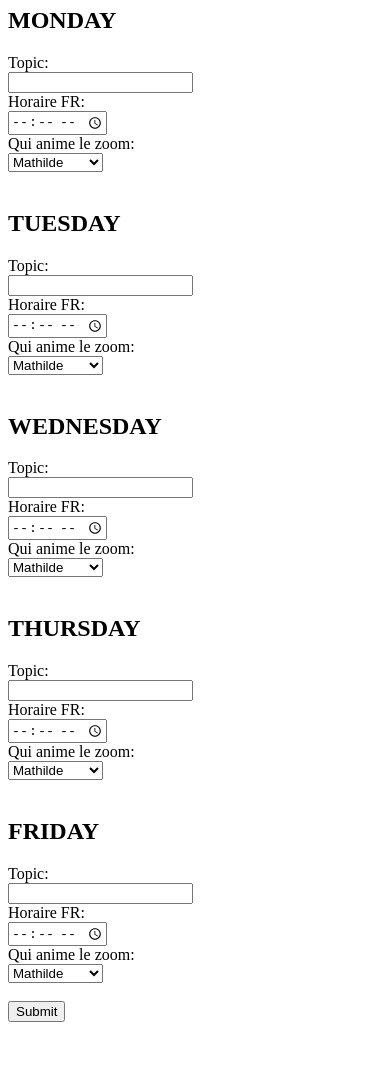
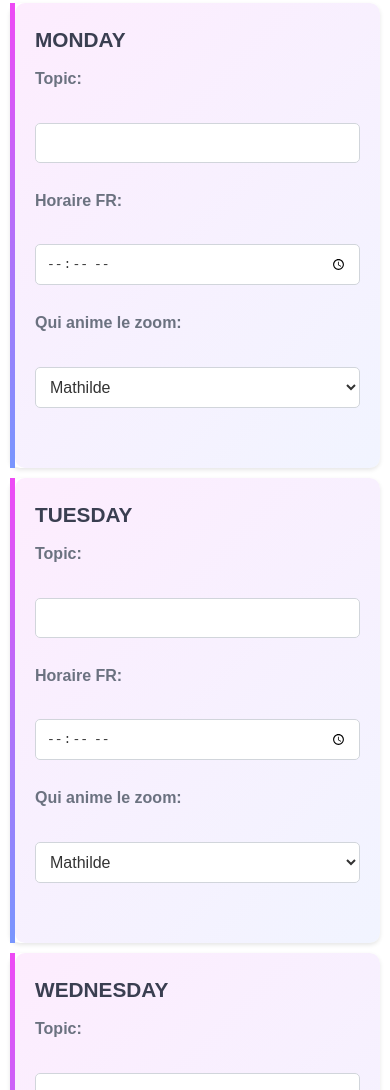
Before and after one commit to MarionYonyon/lasource, a website: page index.html in a window 390 px wide. Shown: the part 73-1163 px from the top of the page. Before the commit the page ends 1103 px from the top, so only its background shows below. Drawn offline with Linux system fonts and the light colour scheme.

Commit message:
adding CSS Styling on index page

```diff
--- a/index.html
+++ b/index.html
@@ -1,7 +1,10 @@
 <!DOCTYPE html>
 <html lang="en">
   <head>
+    <meta charset="UTF-8">
+    <meta name="viewport" content="width=device-width, initial-scale=1.0">
     <title>Mandala Semaine</title>
+    <link rel="stylesheet" href="styles.css">
   </head>
 
   <body>
--- /dev/null
+++ b/styles.css
@@ -0,0 +1,180 @@
+/* Reset some default browser styles */
+* {
+    margin: 0;
+    padding: 0;
+    box-sizing: border-box;
+}
+
+/* Basic styles */
+body {
+    font-family: 'Arial', sans-serif;
+    color: #333;
+    background-color: #ffffff;
+    padding: 20px;
+    line-height: 1.6;
+}
+
+h1 {
+    text-align: center;
+    margin-bottom: 20px;
+    color: #3a3f51;
+}
+
+section.day {
+    background: #ffffff;
+    padding: 20px;
+    margin: 10px 0;
+    border-radius: 10px;
+    box-shadow: 0 2px 4px rgba(0, 0, 0, 0.1);
+    border-left: 5px solid;
+    border-image: linear-gradient(to bottom, #EE4AF5, #7896FE) 1;
+    position: relative;
+    overflow: hidden;
+}
+
+section.day::before {
+    content: '';
+    position: absolute;
+    top: 0;
+    left: 0;
+    width: 100%;
+    height: 100%;
+    background: linear-gradient(135deg, rgba(238, 74, 245, 0.1), rgba(120, 150, 254, 0.1));
+    z-index: 0;
+    border-radius: 10px;
+    pointer-events: none;
+}
+
+section.day h2,
+section.day label,
+section.day input,
+section.day select {
+    position: relative;
+    z-index: 1;
+}
+
+h2 {
+    font-size: 1.5em;
+    margin-bottom: 10px;
+    color: #3a3f51;
+}
+
+label {
+    font-weight: bold;
+    margin-top: 10px;
+    display: block;
+    color: #6b7280;
+}
+
+input[type="text"],
+input[type="time"],
+select {
+    width: 100%;
+    padding: 10px;
+    margin: 5px 0 15px;
+    border: 1px solid #d1d5db;
+    border-radius: 5px;
+    font-size: 1em;
+    color: #333;
+    background-color: #fff;
+}
+
+input[type="submit"] {
+    display: block;
+    width: 100%;
+    background: linear-gradient(45deg, #EE4AF5, #7896FE);
+    color: white;
+    border: none;
+    padding: 15px;
+    font-size: 1.2em;
+    border-radius: 5px;
+    cursor: pointer;
+    margin-top: 20px;
+    box-shadow: 0 4px 6px rgba(0, 0, 0, 0.1);
+    transition: background 0.3s, transform 0.3s, box-shadow 0.3s;
+}
+
+input[type="submit"]:hover {
+    background: linear-gradient(45deg, #7896FE, #EE4AF5);
+    transform: translateY(-2px);
+    box-shadow: 0 6px 8px rgba(0, 0, 0, 0.2);
+}
+
+input[type="submit"]:active {
+    background: linear-gradient(45deg, #6366f1, #a6b1ff);
+    transform: translateY(0);
+    box-shadow: 0 4px 6px rgba(0, 0, 0, 0.1);
+}
+
+/* Navbar styles */
+.navbar {
+    background: #ffffff;
+    padding: 10px 20px;
+    box-shadow: 0 2px 4px rgba(0, 0, 0, 0.1);
+    display: flex;
+    justify-content: space-between;
+    align-items: center;
+    border-bottom: 1px solid #e5e7eb;
+}
+
+.navbar a {
+    color: #6366f1;
+    text-decoration: none;
+    margin: 0 10px;
+    font-weight: bold;
+}
+
+.navbar a:hover {
+    color: #4f46e5;
+}
+
+/* Breadcrumb styles */
+.breadcrumb {
+    margin: 20px 0;
+    display: flex;
+    align-items: center;
+    font-size: 0.9em;
+    color: #6b7280;
+}
+
+.breadcrumb a {
+    color: #6366f1;
+    text-decoration: none;
+    margin-right: 5px;
+}
+
+.breadcrumb a:hover {
+    color: #4f46e5;
+}
+
+.breadcrumb span {
+    margin: 0 5px;
+}
+
+/* Responsive design */
+@media (max-width: 600px) {
+    body {
+        padding: 10px;
+    }
+
+    h1 {
+        font-size: 1.8em;
+    }
+
+    h2 {
+        font-size: 1.3em;
+    }
+
+    input[type="submit"] {
+        font-size: 1em;
+    }
+
+    .navbar {
+        flex-direction: column;
+        align-items: flex-start;
+    }
+
+    .breadcrumb {
+        font-size: 0.8em;
+    }
+}
```
